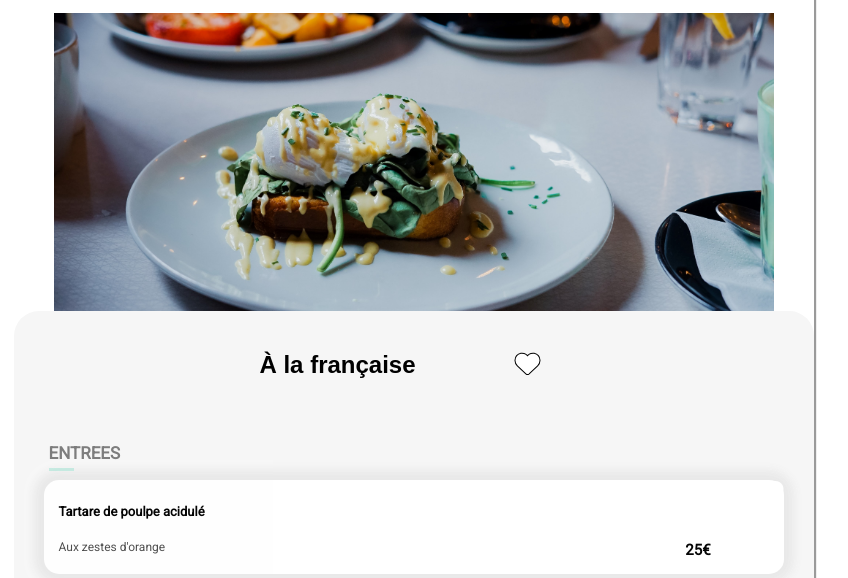
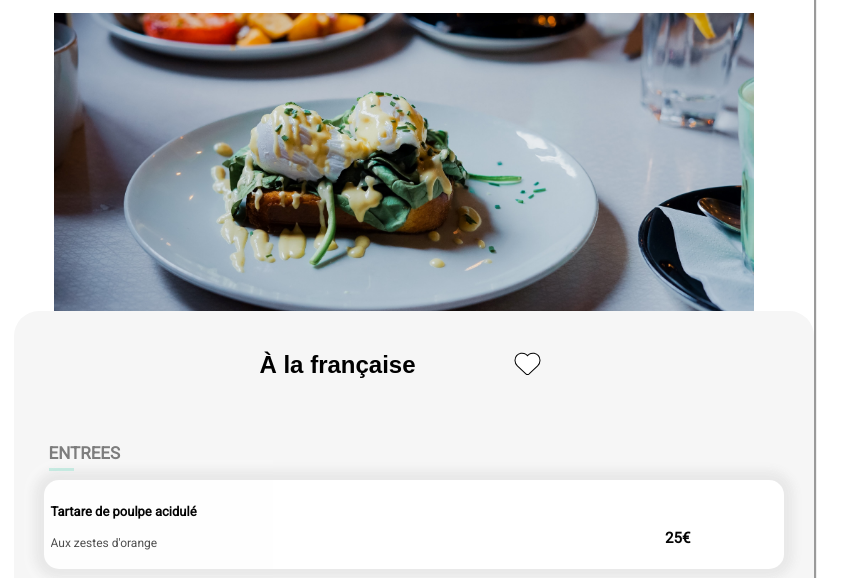
Before and after one commit to Christopher972/christopher-leecontout_3_02-10-2020, a website: page a_la_francaise.html in a window 1280 px wide. Shown: the part 222-800 px from the top of the page, without its empty margins (225-1073 px from the left). Drawn offline with Linux system fonts and the light colour scheme; a web font is replaced by a local one.

Commit message:
modification syntaxe

```diff
--- a/sass/layout/_container.scss
+++ b/sass/layout/_container.scss
@@ -4,7 +4,7 @@
     {
         &_photo
         {
-            width:720px ;
+            width:700px ;
             position: absolute;
         }
 
@@ -73,18 +73,15 @@
             box-shadow: 0px 0px 10px 10px rgba(233,233,233,1);
             border-radius: 15px;
             cursor: pointer;
+            padding: 7px;
 
             &_heading
             {
-                padding: 15px;
-                line-height:0;
                 width:80%;
-
 
                 &_title
                 {
                     font-size: 13px;
-                    padding-bottom:3%;
                 }
 
                 &_paragraphe
@@ -107,7 +104,6 @@
             }
         }
     }
-
     &_button
     {
         margin: 0;
```
Also changed, not shown: index.html (+1 -1 lines), public/css/styles.css, 1 other file.
